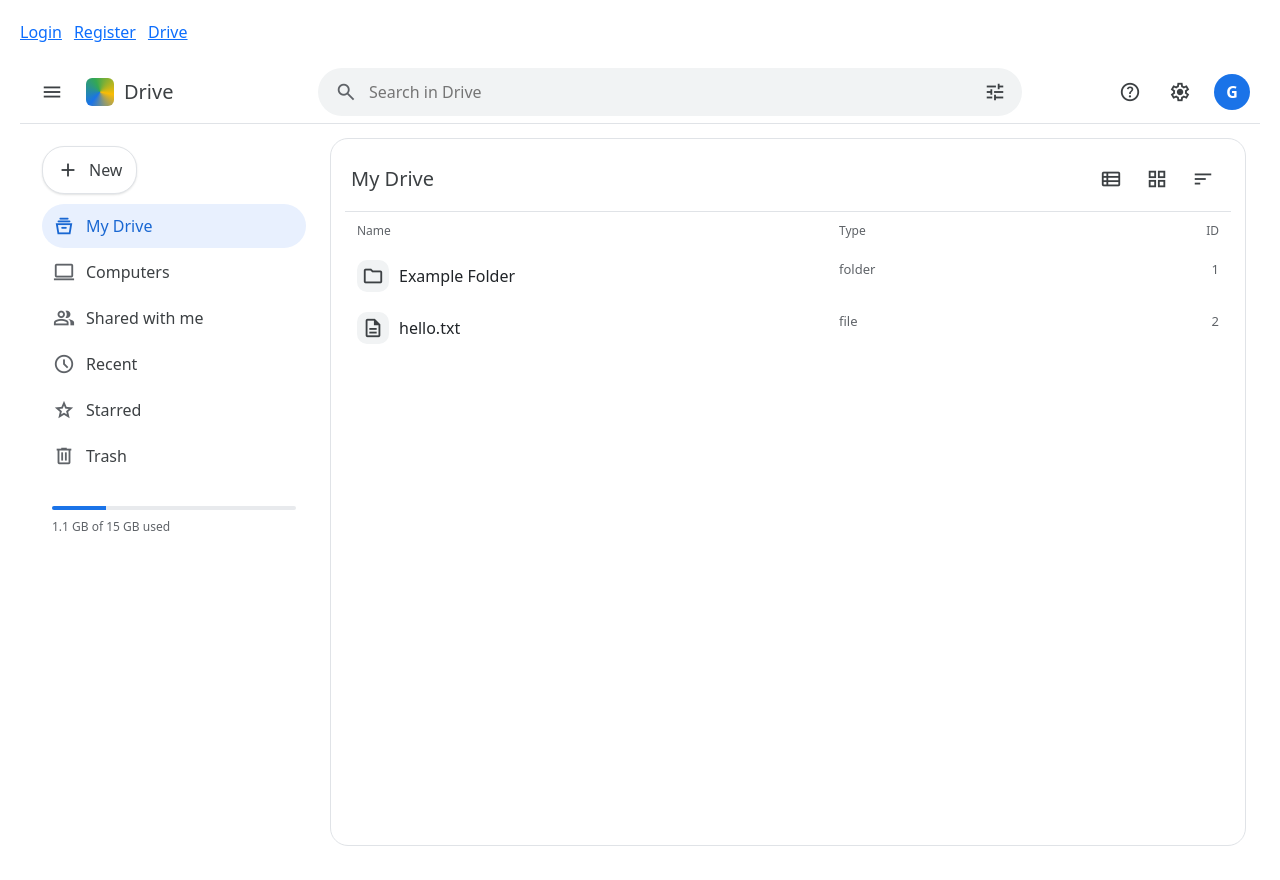
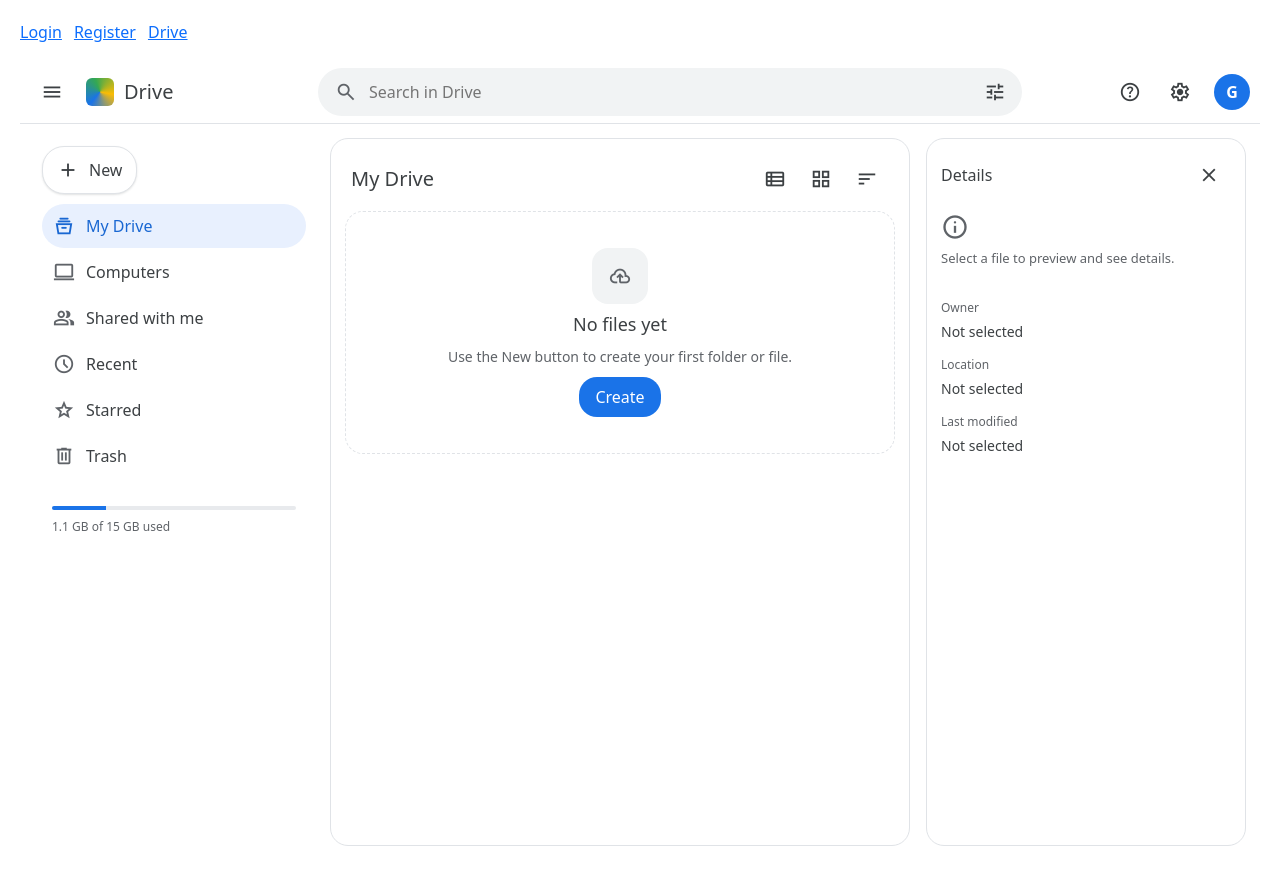
Before and after one commit to BennyBitran/Advanced-programming-project, a React (Create React App) app in the folder frontend/: page /drive in a window 1280 px wide. Built offline with nearby package versions, Linux system fonts and the light colour scheme.

Commit message:
drive.js: removed hardcoded files
drive.css: styles for details panel, basic small‑screen handling.

```diff
--- a/frontend/src/pages/drive.css
+++ b/frontend/src/pages/drive.css
@@ -148,7 +148,7 @@
 /* Body split */
 .gd-body {
   display: grid;
-  grid-template-columns: 280px 1fr;
+  grid-template-columns: 280px minmax(0, 1fr) 320px;
   gap: 16px;
   padding: 14px;
 }
@@ -176,6 +176,43 @@
 
 .gd-new:hover {
   box-shadow: 0 2px 6px rgba(60,64,67,0.2);
+}
+
+.gd-new-wrap {
+  position: relative;
+}
+
+.gd-new-menu {
+  position: absolute;
+  top: 54px;
+  left: 0;
+  width: 220px;
+  background: var(--gd-surface);
+  border: 1px solid var(--gd-border);
+  border-radius: 14px;
+  box-shadow: 0 6px 18px rgba(60,64,67,0.2);
+  padding: 6px;
+  display: grid;
+  gap: 4px;
+  z-index: 2;
+}
+
+.gd-new-item {
+  border: 0;
+  background: transparent;
+  display: grid;
+  grid-template-columns: 32px 1fr;
+  align-items: center;
+  height: 40px;
+  border-radius: 10px;
+  cursor: pointer;
+  color: #3c4043;
+  padding-right: 10px;
+  text-align: left;
+}
+
+.gd-new-item:hover {
+  background: var(--gd-hover);
 }
 
 .gd-nav {
@@ -316,3 +353,123 @@
 .gd-muted { color: var(--gd-muted); font-size: 13px; }
 
 .gd-col-right { text-align: right; }
+
+/* Empty state */
+.gd-empty {
+  border: 1px dashed var(--gd-border);
+  border-radius: var(--gd-radius);
+  padding: 36px 20px;
+  text-align: center;
+  display: grid;
+  gap: 10px;
+  justify-items: center;
+}
+
+.gd-empty-icon {
+  width: 56px;
+  height: 56px;
+  border-radius: 16px;
+  background: #f1f3f4;
+  display: grid;
+  place-items: center;
+  color: #5f6368;
+}
+
+.gd-empty-title {
+  margin: 0;
+  font-size: 18px;
+  color: #3c4043;
+}
+
+.gd-empty-text {
+  margin: 0;
+  color: var(--gd-muted);
+  font-size: 14px;
+}
+
+.gd-empty-action {
+  border: 0;
+  background: #1a73e8;
+  color: #fff;
+  border-radius: 18px;
+  padding: 8px 16px;
+  font-weight: 500;
+  cursor: pointer;
+}
+
+.gd-empty-action:hover {
+  background: #1967d2;
+}
+
+/* Details panel */
+.gd-details {
+  background: var(--gd-surface);
+  border: 1px solid var(--gd-border);
+  border-radius: var(--gd-radius);
+  padding: 14px;
+}
+
+.gd-details-card {
+  display: grid;
+  gap: 16px;
+}
+
+.gd-details-header {
+  display: flex;
+  align-items: center;
+  justify-content: space-between;
+  font-weight: 500;
+  color: #3c4043;
+}
+
+.gd-details-body {
+  display: grid;
+  gap: 14px;
+}
+
+.gd-details-empty {
+  display: grid;
+  gap: 8px;
+  color: var(--gd-muted);
+  font-size: 13px;
+}
+
+.gd-details-empty span.material-symbols-outlined {
+  font-size: 28px;
+  color: #5f6368;
+}
+
+.gd-details-section {
+  display: grid;
+  gap: 4px;
+}
+
+.gd-details-label {
+  font-size: 12px;
+  color: var(--gd-muted);
+}
+
+.gd-details-value {
+  font-size: 14px;
+  color: #3c4043;
+}
+
+@media (max-width: 1100px) {
+  .gd-body {
+    grid-template-columns: 240px minmax(0, 1fr);
+  }
+
+  .gd-details {
+    display: none;
+  }
+}
+
+@media (max-width: 820px) {
+  .gd-body {
+    grid-template-columns: 1fr;
+  }
+
+  .gd-sidebar {
+    display: none;
+  }
+}
--- a/frontend/src/pages/drive.js
+++ b/frontend/src/pages/drive.js
@@ -1,15 +1,10 @@
-import { useMemo } from "react";
+import { useState } from "react";
 import "./drive.css";
 
 export default function DrivePage() {
-  // placeholder (later: use your real state/files and handlers)
-  const files = useMemo(
-    () => [
-      { id: "1", name: "Example Folder", type: "folder" },
-      { id: "2", name: "hello.txt", type: "file" },
-    ],
-    []
-  );
+  const [isNewOpen, setIsNewOpen] = useState(false);
+  const files = [];
+  const hasFiles = files.length > 0;
 
   return (
     <div className="gd-app">
@@ -51,10 +46,34 @@
       <div className="gd-body">
         {/* Sidebar */}
         <aside className="gd-sidebar">
-          <button className="gd-new">
+          <div className="gd-new-wrap">
+            <button
+              className="gd-new"
+              type="button"
+              aria-expanded={isNewOpen}
+              aria-controls="gd-new-menu"
+              onClick={() => setIsNewOpen((open) => !open)}
+            >
               <span className="material-symbols-outlined">add</span>
               <span>New</span>
             </button>
+            {isNewOpen && (
+              <div className="gd-new-menu" id="gd-new-menu" role="menu">
+                <button className="gd-new-item" type="button" role="menuitem">
+                  <span className="material-symbols-outlined">create_new_folder</span>
+                  <span>Folder</span>
+                </button>
+                <button className="gd-new-item" type="button" role="menuitem">
+                  <span className="material-symbols-outlined">description</span>
+                  <span>File</span>
+                </button>
+                <button className="gd-new-item" type="button" role="menuitem">
+                  <span className="material-symbols-outlined">upload</span>
+                  <span>Upload</span>
+                </button>
+              </div>
+            )}
+          </div>
 
           <nav className="gd-nav">
             <a className="gd-nav-item gd-active" href="/drive">
@@ -110,6 +129,7 @@
             </div>
           </div>
 
+          {hasFiles ? (
             <div className="gd-table">
               <div className="gd-table-head">
                 <div>Name</div>
@@ -132,7 +152,54 @@
                 </div>
               ))}
             </div>
+          ) : (
+            <div className="gd-empty">
+              <div className="gd-empty-icon">
+                <span className="material-symbols-outlined">cloud_upload</span>
+              </div>
+              <h2 className="gd-empty-title">No files yet</h2>
+              <p className="gd-empty-text">
+                Use the New button to create your first folder or file.
+              </p>
+              <button
+                className="gd-empty-action"
+                type="button"
+                onClick={() => setIsNewOpen(true)}
+              >
+                Create
+              </button>
+            </div>
+          )}
         </main>
+
+        <aside className="gd-details">
+          <div className="gd-details-card">
+            <div className="gd-details-header">
+              <span>Details</span>
+              <button className="gd-icon-btn" type="button" aria-label="Close details">
+                <span className="material-symbols-outlined">close</span>
+              </button>
+            </div>
+            <div className="gd-details-body">
+              <div className="gd-details-empty">
+                <span className="material-symbols-outlined">info</span>
+                <p>Select a file to preview and see details.</p>
+              </div>
+              <div className="gd-details-section">
+                <div className="gd-details-label">Owner</div>
+                <div className="gd-details-value">Not selected</div>
+              </div>
+              <div className="gd-details-section">
+                <div className="gd-details-label">Location</div>
+                <div className="gd-details-value">Not selected</div>
+              </div>
+              <div className="gd-details-section">
+                <div className="gd-details-label">Last modified</div>
+                <div className="gd-details-value">Not selected</div>
+              </div>
+            </div>
+          </div>
+        </aside>
       </div>
     </div>
   );
```
Lines whose indentation alone changed are shown as unchanged.
